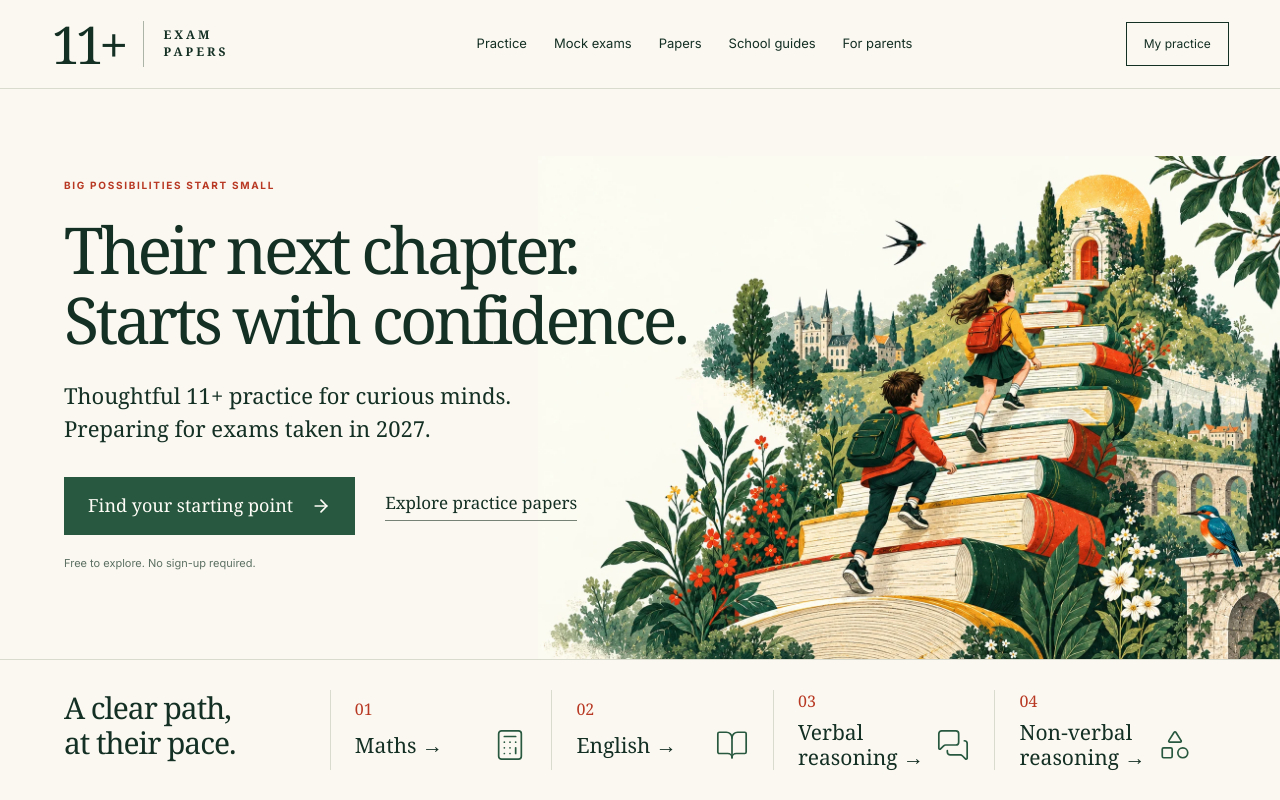
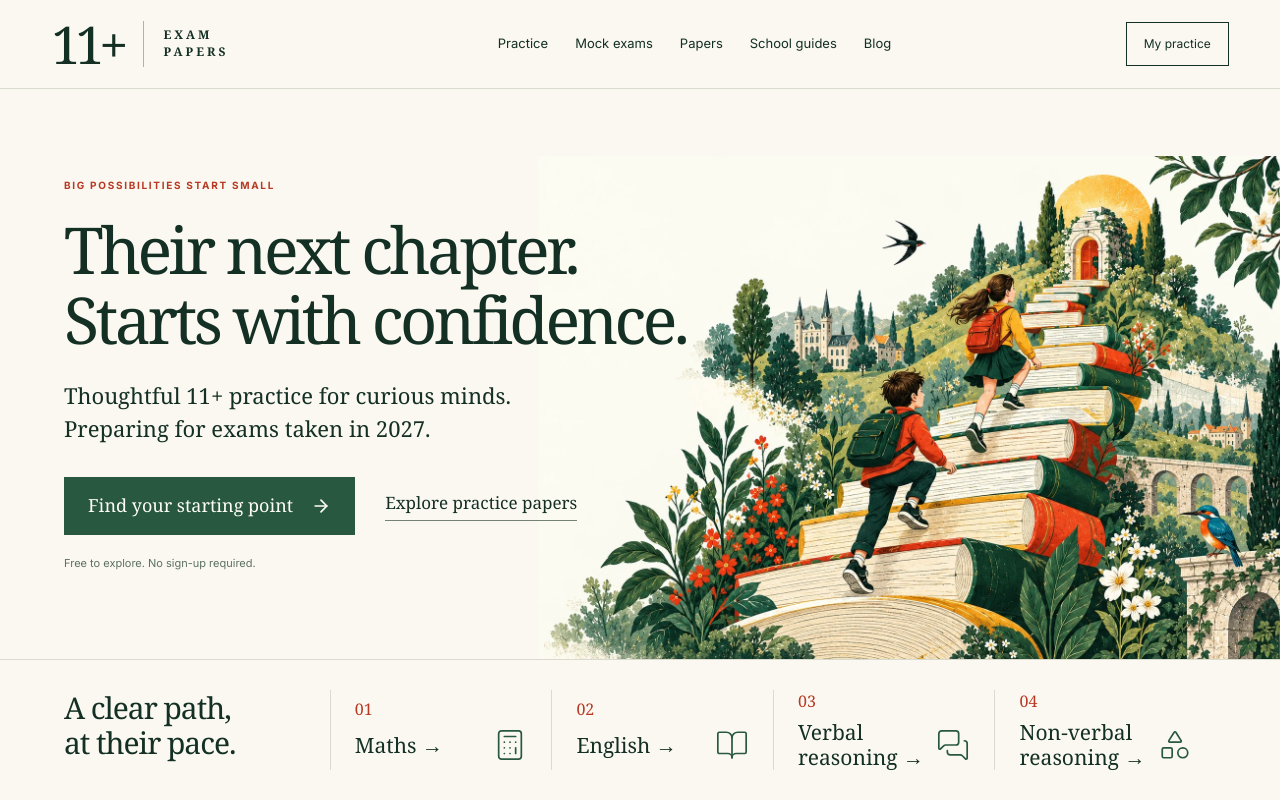
Before and after one commit to vimldn/11plus6, a Next.js app: page / in a window 1280 px wide. Shown: the top 800 px of the page. Built offline with nearby package versions, Linux system fonts and the light colour scheme.

Commit message:
Label the shared desktop and mobile blog navigation clearly

```diff
--- a/components/SiteNav.tsx
+++ b/components/SiteNav.tsx
@@ -7,7 +7,7 @@ import {SUBJECTS as BASE_SUBJECTS, UK_CITIES} from '@/lib/siteData';
 export const SUBJECTS = BASE_SUBJECTS.map((s,i)=>({...s,icon:[Calculator,BookOpen,BrainCircuit,Shapes][i]}));
 export {UK_CITIES};
 interface SiteNavProps {ctaLabel?:string;ctaHref?:string;onCtaClick?:()=>void;}
-const links=[['Practice','/subjects'],['Mock exams','/mock-exams'],['Papers','/papers'],['School guides','/schools'],['For parents','/blog']];
+const links=[['Practice','/subjects'],['Mock exams','/mock-exams'],['Papers','/papers'],['School guides','/schools'],['Blog','/blog']];
 export const SiteNav:React.FC<SiteNavProps>=({ctaLabel='My practice',ctaHref='/mock-exams',onCtaClick})=>{
  const [open,setOpen]=useState(false);
  return <header className="brand-header"><a href="#main-content" className="brand-skip">Skip to content</a><nav className="brand-nav" aria-label="Main navigation"><Link href="/" className="brand-wordmark" aria-label="11 Plus Exam Papers home"><span>11+</span><b>EXAM PAPERS</b></Link><div className="brand-desktop">{links.map(([label,url])=><Link key={url} href={url}>{label}</Link>)}</div><div className="brand-nav-end">{onCtaClick?<button onClick={onCtaClick} className="brand-nav-cta">{ctaLabel}</button>:<Link className="brand-nav-cta" href={ctaHref}>{ctaLabel}</Link>}<button className="brand-menu" aria-label={open?'Close menu':'Open menu'} aria-expanded={open} aria-controls="brand-mobile-nav" onClick={()=>setOpen(!open)}>{open?<X size={22}/>:<Menu size={22}/>}</button></div></nav>{open&&<nav id="brand-mobile-nav" className="brand-mobile" aria-label="Mobile navigation">{[...links,['Exam dates','/exam-dates'],['Tutors','/tutors'],['Compare schools','/compare']].map(([label,url])=><Link key={url} onClick={()=>setOpen(false)} href={url}>{label}<ArrowRight size={16}/></Link>)}</nav>}</header>;
```
